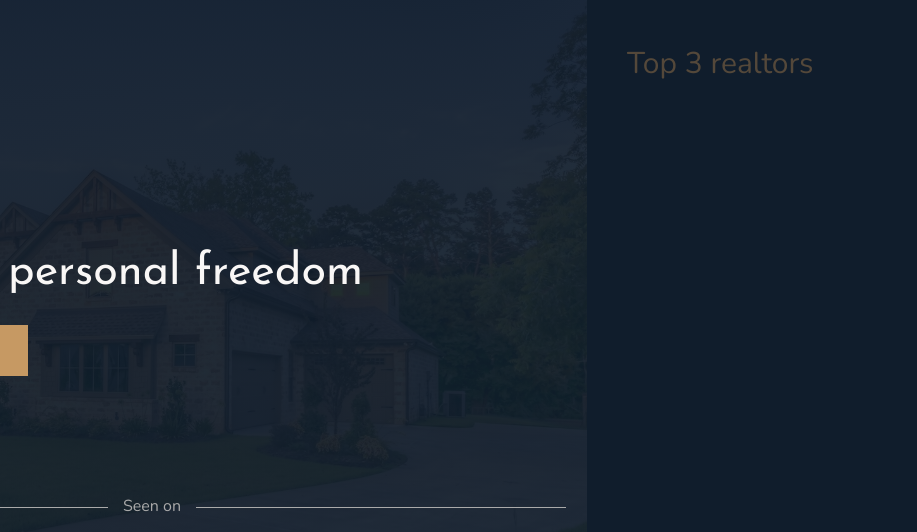
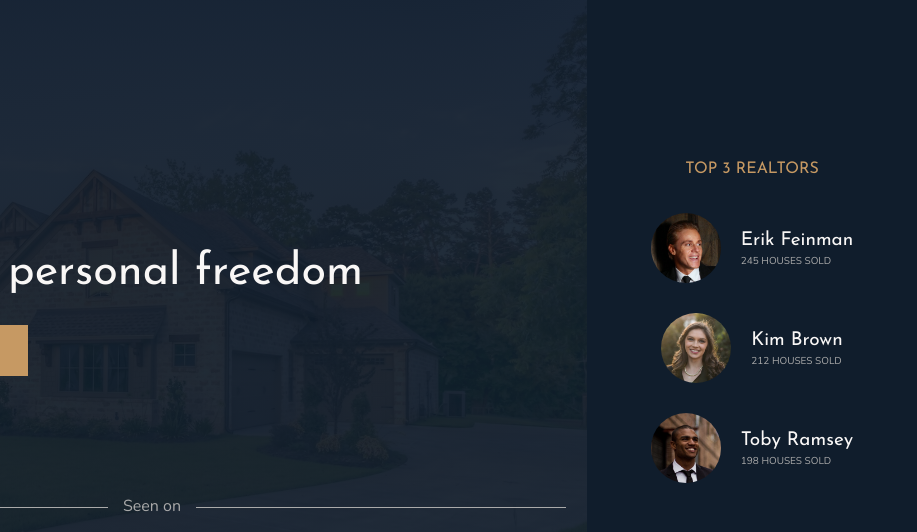
Before and after one commit to ashxdiep/realestate, a website: page index.html in a window 1280 px wide. Shown: the top 532 px of the page, 363-1280 px from the left. Drawn offline with nearby package versions, Linux system fonts and the light colour scheme.

Commit message:
realtors

```diff
--- a/index.html
+++ b/index.html
@@ -32,7 +32,30 @@
         </header>
 
         <div class="realtors">
-          Top 3 realtors
+          <h3 class="heading-3">Top 3 Realtors</h3>
+          <div class="realtors__list">
+            <img src="img/realtor-1.jpeg" alt="" class="realtors__img">
+            <div class="realtors__details">
+              <h4 class="heading-4 heading-4--light">Erik Feinman</h4>
+              <p class="realtors__sold">245 houses sold</p>
+            </div>
+          </div>
+
+          <div class="realtors__list">
+            <img src="img/realtor-2.jpeg" alt="" class="realtors__img">
+            <div class="realtors__details">
+              <h4 class="heading-4 heading-4--light">Kim Brown</h4>
+              <p class="realtors__sold">212 houses sold</p>
+            </div>
+          </div>
+
+          <div class="realtors__list">
+            <img src="img/realtor-3.jpeg" alt="" class="realtors__img">
+            <div class="realtors__details">
+              <h4 class="heading-4 heading-4--light">Toby Ramsey</h4>
+              <p class="realtors__sold">198 houses sold</p>
+            </div>
+          </div>
         </div>
 
         <section class="features">
--- a/sass/_realtors.scss
+++ b/sass/_realtors.scss
@@ -1,4 +1,32 @@
 .realtors{
   background-color: $color-secondary;
   grid-column: col-start 7 / full-end;
+  padding: 3rem;
+
+  display: grid;
+  align-content: center;
+  justify-content: center;
+  grid-row-gap: 3rem;
+  justify-items: center;
+
+  &__list{
+    display: grid;
+    grid-template-columns: min-content max-content;
+    grid-column-gap: 2rem;
+    grid-row-gap: 5vh;
+    align-items: center;
+  }
+
+  &__img{
+    width: 7rem;
+    border-radius: 50%;
+    display: block;
+  }
+
+  &__sold{
+    text-transform: uppercase;
+    color: $color-grey-light-2;
+    margin-top: -3px;
+    font-size: 1rem;
+  }
 }
```
Also changed, not shown: css/style.css.
